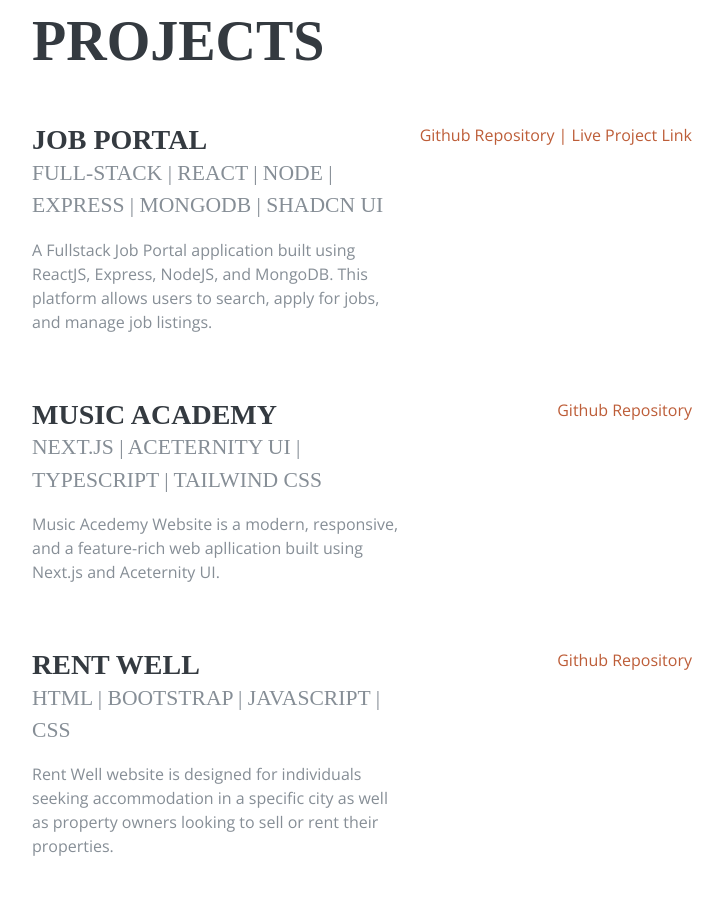
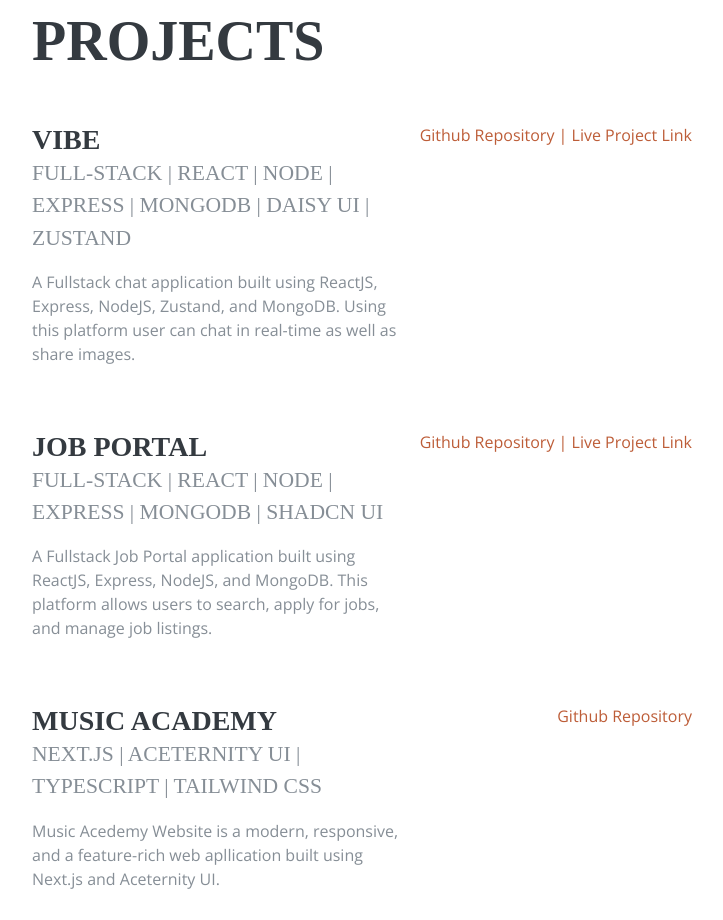
Before and after one commit to hiralsonip/portfolio, a plain HTML site: page index.html in a window 1280 px wide. Shown: the part 1640-2560 px from the top of the page, without its empty margins (540-1263 px from the left). Drawn offline with nearby package versions, Linux system fonts and the light colour scheme; a web font is replaced by a local one.

Commit message:
Added Chat-app project

```diff
--- a/index.html
+++ b/index.html
@@ -150,6 +150,23 @@
     <section class="resume-section p-3 p-lg-5 d-flex flex-column" id="projects">
       <div class="my-auto">
         <h2 class="mb-5">Projects</h2>
+
+        <!-- Chat Application -->
+        <div class="resume-item d-flex flex-column flex-md-row mb-5">
+          <div class="resume-content mr-auto">
+            <h3 class="mb-0">Vibe</h3>
+            <div class="subheading mb-3">Full-stack | React | Node | Express | Mongodb | Daisy UI | Zustand</div>
+            <p>A Fullstack chat application built using ReactJS, Express, NodeJS, Zustand, and MongoDB. Using this
+              platform user can chat in real-time as well as share images.
+            </p>
+          </div>
+          <div class="resume-date text-md-right">
+            <span class="text-primary">
+              <a href="https://github.com/hiralsonip/ChatApp" target="_blank">Github Repository</a> |
+              <a href="https://chatapp-z726.onrender.com/" target="_blank">Live Project Link</a>
+            </span>
+          </div>
+        </div>
 
         <!-- Job Portal -->
         <div class="resume-item d-flex flex-column flex-md-row mb-5">
```
